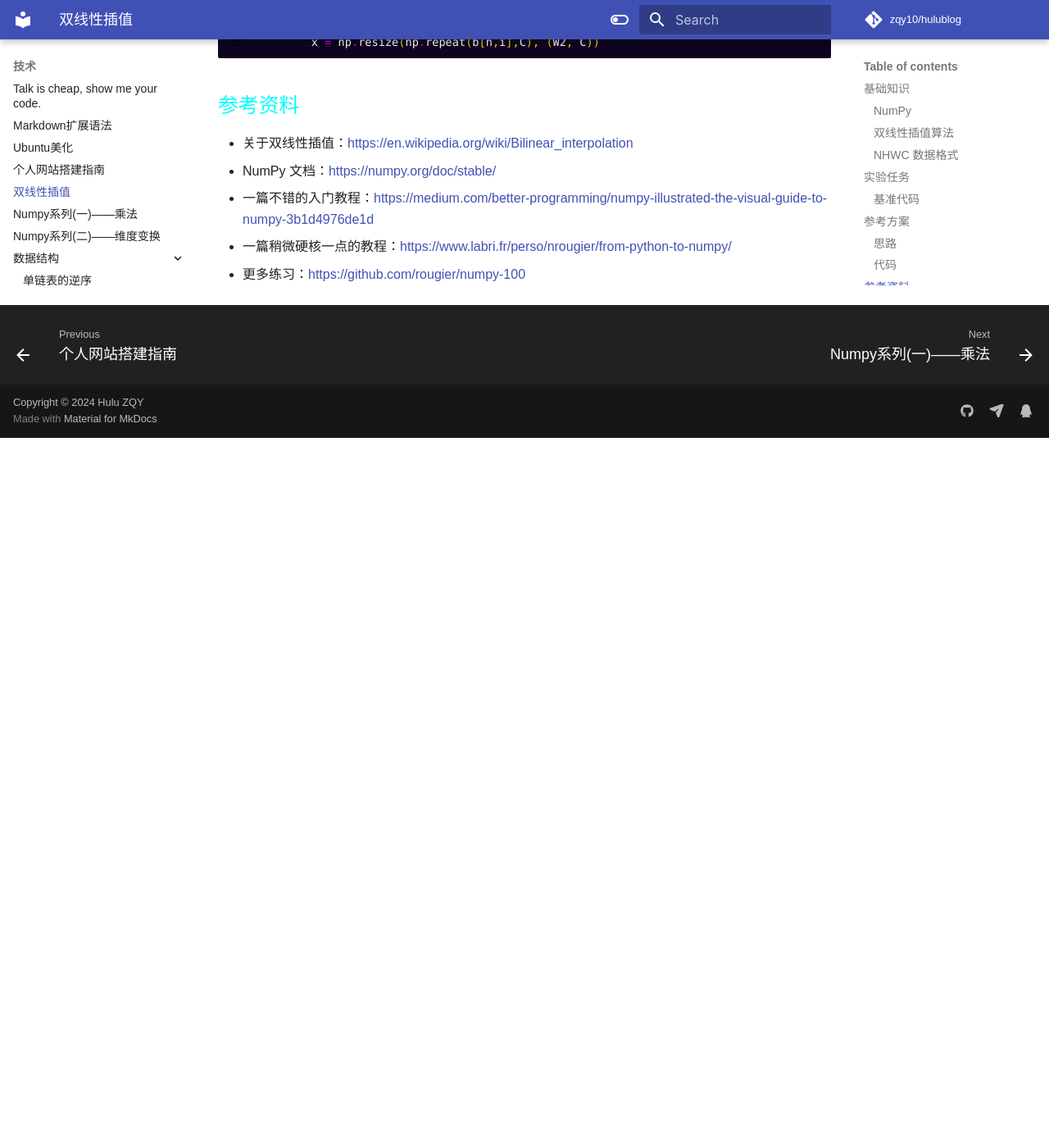
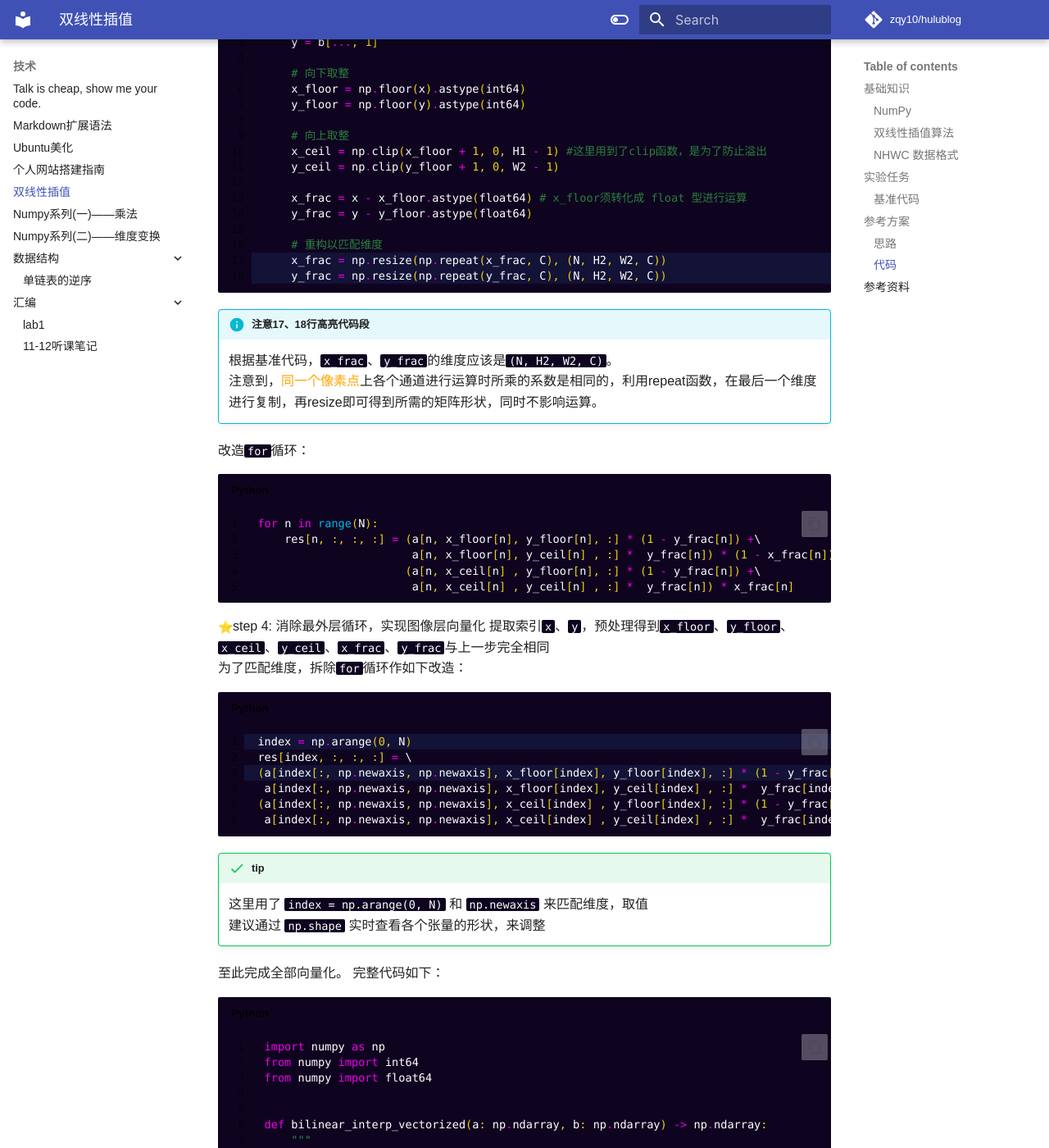
Before and after one commit to zqy10/hulublog, an MkDocs documentation site: the page built from docs/技术/2025-01-21.md, in a window 1280 px wide and 1400 px high, scrolled down 3786 px. Shown: the whole window at 82% size. Built offline with MkDocs 1.6.1 and Material for MkDocs 9.7.7, drawn with Linux system fonts in a browser that asks for light colours; emoji names are drawn with the system emoji font; comment, search, counter and statistics services are not loaded; a style sheet for code colours, icons or effects is not loaded; before the commit the page ends 4320 px from its top, so only the background shows below that; some of the changed text lies outside the part shown.

Commit message:
write something

````diff
--- a/docs/技术/2025-01-21.md
+++ b/docs/技术/2025-01-21.md
@@ -117,20 +117,108 @@
 ### 代码
 下面给出step2~step4的代码。
 
-:star:step 2: 消除次内层循环，实现横坐标层向量化
-`for`循环改造如下：
+:star:step 2、3: 消除次内层循环，实现坐标层向量化
+提取索引`x`、`y`，预处理得到`x_floor`、`y_floor`、`x_ceil`、`y_ceil`、`x_frac`、`y_frac`：
+```python hl_lines="17 18"
+    # obtain indices
+    x = b[..., 0]
+    y = b[..., 1]
+
+    # 向下取整
+    x_floor = np.floor(x).astype(int64)
+    y_floor = np.floor(y).astype(int64)
+
+    # 向上取整
+    x_ceil = np.clip(x_floor + 1, 0, H1 - 1) #这里用到了clip函数，是为了防止溢出
+    y_ceil = np.clip(y_floor + 1, 0, W2 - 1)
+
+    x_frac = x - x_floor.astype(float64) # x_floor须转化成 float 型进行运算
+    y_frac = y - y_floor.astype(float64)
+
+    # 重构以匹配维度
+    x_frac = np.resize(np.repeat(x_frac, C), (N, H2, W2, C))
+    y_frac = np.resize(np.repeat(y_frac, C), (N, H2, W2, C))
+
+```
+!!!info "注意17、18行高亮代码段"
+    <font size=3>根据基准代码，`x_frac`、`y_frac`的维度应该是`(N, H2, W2, C)`。
+    注意到，<font color='orange'>同一个像素点</font>上各个通道进行运算时所乘的系数是相同的，利用repeat函数，在最后一个维度进行复制，再resize即可得到所需的矩阵形状，同时不影响运算。</font>
+改造`for`循环：
 ```python
 for n in range(N):
-    for i in range(H2):
-        x = np.resize(np.repeat(b[n,i],C), (W2, C))
+    res[n, :, :, :] = (a[n, x_floor[n], y_floor[n], :] * (1 - y_frac[n]) +\
+                       a[n, x_floor[n], y_ceil[n] , :] *  y_frac[n]) * (1 - x_frac[n])+\
+                      (a[n, x_ceil[n] , y_floor[n], :] * (1 - y_frac[n]) +\
+                       a[n, x_ceil[n] , y_ceil[n] , :] *  y_frac[n]) * x_frac[n]
 
 ```
 
+:star:step 4: 消除最外层循环，实现图像层向量化
+提取索引`x`、`y`，预处理得到`x_floor`、`y_floor`、`x_ceil`、`y_ceil`、`x_frac`、`y_frac`与上一步完全相同
+为了匹配维度，拆除`for`循环作如下改造：
+```python hl_lines="1 3"
+index = np.arange(0, N)
+res[index, :, :, :] = \
+(a[index[:, np.newaxis, np.newaxis], x_floor[index], y_floor[index], :] * (1 - y_frac[index]) +\
+ a[index[:, np.newaxis, np.newaxis], x_floor[index], y_ceil[index] , :] *  y_frac[index]) * (1 - x_frac[index]) +\
+(a[index[:, np.newaxis, np.newaxis], x_ceil[index] , y_floor[index], :] * (1 - y_frac[index]) +\
+ a[index[:, np.newaxis, np.newaxis], x_ceil[index] , y_ceil[index] , :] *  y_frac[index]) *  x_frac[index]
+```
+!!!success "tip"
+    <font size=3>这里用了 `index = np.arange(0, N)` 和 `np.newaxis` 来匹配维度，取值
+    建议通过 `np.shape` 实时查看各个张量的形状，来调整</font>
+
+至此完成全部向量化。
+完整代码如下：
+```python
+import numpy as np
+from numpy import int64
+from numpy import float64
+
+
+def bilinear_interp_vectorized(a: np.ndarray, b: np.ndarray) -> np.ndarray:
+    """
+    This is the vectorized implementation of bilinear interpolation.
+    - a is a ND array with shape [N, H1, W1, C], dtype = int64
+    - b is a ND array with shape [N, H2, W2, 2], dtype = float64
+    - return a ND array with shape [N, H2, W2, C], dtype = int64
+    """
+    # get axis size from ndarray shape
+    N, H1, W1, C = a.shape
+    N1, H2, W2, _ = b.shape
+    assert N == N1
+    # TODO: Implement vectorized bilinear interpolation
+    res = np.empty((N, H2, W2, C),dtype=int64)
+    index = np.arange(0, N)
+
+    # obtain indices
+    x = b[..., 0]
+    y = b[..., 1]
+
+    x_floor = np.floor(x).astype(int64)
+    y_floor = np.floor(y).astype(int64)
+
+    # prevent overflow,though not neccessary in this lab
+    x_ceil = np.clip(x_floor + 1, 0, H1 - 1)
+    y_ceil = np.clip(y_floor + 1, 0, W2 - 1)
+
+    x_frac = x - x_floor.astype(float64)
+    y_frac = y - y_floor.astype(float64)
+    x_frac = np.resize(np.repeat(x_frac, C), (N, H2, W2, C))
+    y_frac = np.resize(np.repeat(y_frac, C), (N, H2, W2, C))
+
+    res[index, :, :, :] = (np.multiply(a[index[:, np.newaxis, np.newaxis], x_floor[index], y_floor[index], :], (1 - y_frac[index])) +\
+                           np.multiply(a[index[:, np.newaxis, np.newaxis], x_floor[index], y_ceil[index], :], y_frac[index])) * (1 - x_frac[index]) +\
+                          (np.multiply(a[index[:, np.newaxis, np.newaxis], x_ceil[index], y_floor[index], :] , (1 - y_frac[index])) +\
+                           np.multiply(a[index[:, np.newaxis, np.newaxis], x_ceil[index], y_ceil[index], :] , y_frac[index])) * x_frac[index]
+
+    return res
+```
 
 ## 参考资料
 
 - 关于双线性插值：[https://en.wikipedia.org/wiki/Bilinear_interpolation](https://en.wikipedia.org/wiki/Bilinear_interpolation)
 - NumPy 文档：[https://numpy.org/doc/stable/](https://numpy.org/doc/stable/)
-- 一篇不错的入门教程：[https://medium.com/better-programming/numpy-illustrated-the-visual-guide-to-numpy-3b1d4976de1d](https://medium.com/better-programming/numpy-illustrated-the-visual-guide-to-numpy-3b1d4976de1d)
-- 一篇稍微硬核一点的教程：[https://www.labri.fr/perso/nrougier/from-python-to-numpy/](https://www.labri.fr/perso/nrougier/from-python-to-numpy/)
+- 一篇不错的numpy入门教程：[https://medium.com/better-programming/numpy-illustrated-the-visual-guide-to-numpy-3b1d4976de1d](https://medium.com/better-programming/numpy-illustrated-the-visual-guide-to-numpy-3b1d4976de1d)
+- 一篇稍微硬核一点程序向量化的教程：[https://www.labri.fr/perso/nrougier/from-python-to-numpy/](https://www.labri.fr/perso/nrougier/from-python-to-numpy/)
 - 更多练习：[https://github.com/rougier/numpy-100](https://github.com/rougier/numpy-100)
--- a/mkdocs.yml
+++ b/mkdocs.yml
@@ -1,4 +1,4 @@
-site_name: Hulu's Site
+site_name: Hulu's Blog
 site_description: Not when I came to die, discover that I had not lived
 
 theme:
````
Also changed, not shown: docs/blog/posts/2025-01-17.md (+2 -0 lines), docs/index.md (+1 -1 lines), docs/技术/2025-01-22.md (+1 -1 lines), docs/笔记/影视/2025-01-14.md (line endings or trailing spaces).
